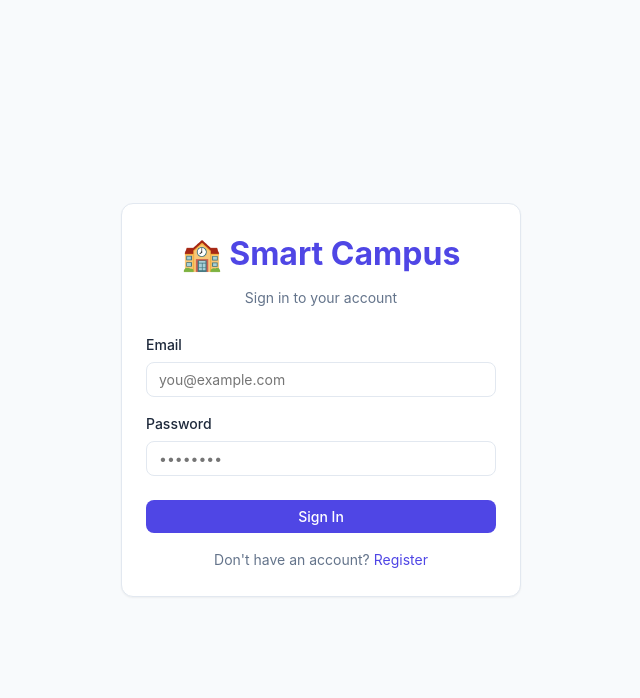
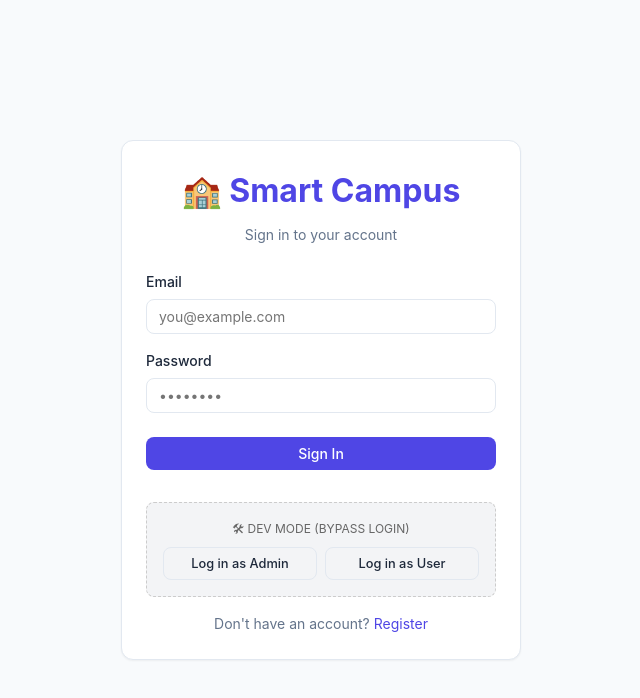
Before and after one commit to sathirak/sliit-y3-s1-paf-assignment, a React app in the folder frontend/: page /login in a window 1280 px wide. Shown: the top 698 px of the page, without its empty margins (319-959 px from the left). Built offline with nearby package versions, Linux system fonts and the light colour scheme; the HTML template or start-up script is replaced by a standard one.

Commit message:
feat: implement login page UI with form, state management, and dev mode bypass for dev purpose

```diff
--- a/frontend/src/pages/auth/Login.jsx
+++ b/frontend/src/pages/auth/Login.jsx
@@ -44,6 +44,43 @@ const Login = () => {
                     </button>
                 </form>
 
+                {/* --- DEV MODE SHORTCUTS --- */}
+                <div style={{ marginTop: '2rem', padding: '1rem', background: '#f3f4f6', borderRadius: '8px', border: '1px dashed #ccc' }}>
+                    <p style={{ fontSize: '0.75rem', color: '#666', textAlign: 'center', marginBottom: '0.5rem', textTransform: 'uppercase' }}>
+                        🛠 Dev Mode (Bypass Login)
+                    </p>
+                    <div style={{ display: 'flex', gap: '0.5rem' }}>
+                        <button
+                            type="button"
+                            className="btn btn-outline"
+                            style={{ flex: 1, fontSize: '0.8rem', padding: '0.5rem' }}
+                            onClick={() => {
+                                // Fake JWT for Admin (exp: year 2286)
+                                const fakeAdminToken = "eyJhbGciOiJIUzI1NiIsInR5cCI6IkpXVCJ9.eyJzdWIiOiJhZG1pbjEiLCJuYW1lIjoiQWRtaW4gVXNlciIsImVtYWlsIjoiYWRtaW5AZXhhbXBsZS5jb20iLCJyb2xlIjoiQURNSU4iLCJleHAiOjk5OTk5OTk5OTl9.signature";
+                                login(fakeAdminToken);
+                                navigate('/admin');
+                            }}
+                        >
+                            Log in as Admin
+                        </button>
+                        <button
+                            type="button"
+                            className="btn btn-outline"
+                            style={{ flex: 1, fontSize: '0.8rem', padding: '0.5rem' }}
+                            onClick={() => {
+                                // Fake JWT for User (exp: year 2286)
+                                const fakeUserToken = "eyJhbGciOiJIUzI1NiIsInR5cCI6IkpXVCJ9.eyJzdWIiOiJ1c2VyMSIsIm5hbWUiOiJSZWd1bGFyIFVzZXIiLCJlbWFpbCI6InVzZXJAZXhhbXBsZS5jb20iLCJyb2xlIjoiVVNFUiIsImV4cCI6OTk5OTk5OTk5OX0.signature";
+                                login(fakeUserToken);
+                                navigate('/dashboard');
+                            }}
+                        >
+                            Log in as User
+                        </button>
+                    </div>
+                </div>
+                {/* --------------------------- */}
+
+
                 {/* TODO: Add Google OAuth button here */}
                 {/* <GoogleLogin onSuccess={handleGoogleLogin} /> */}
 
```
